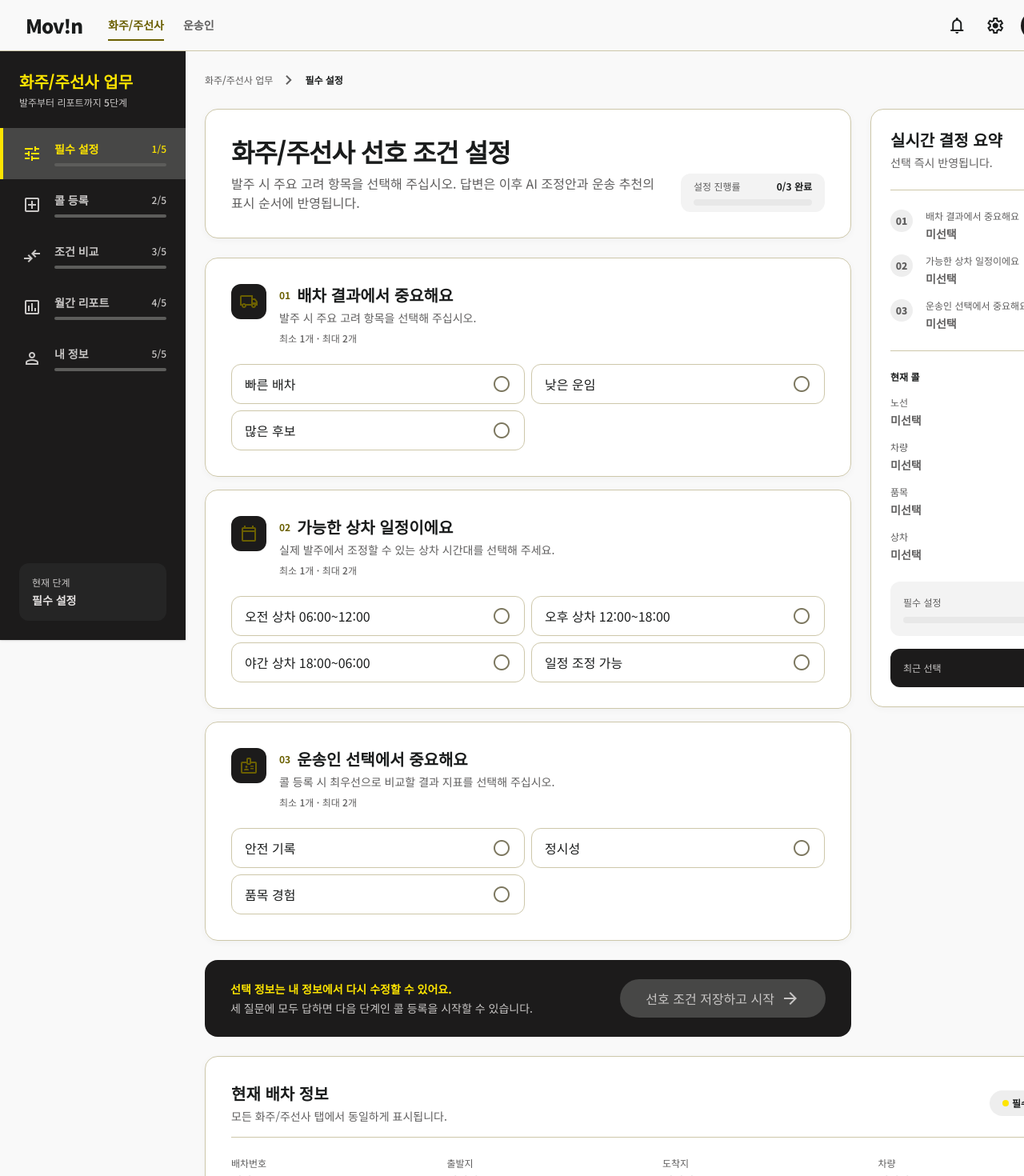
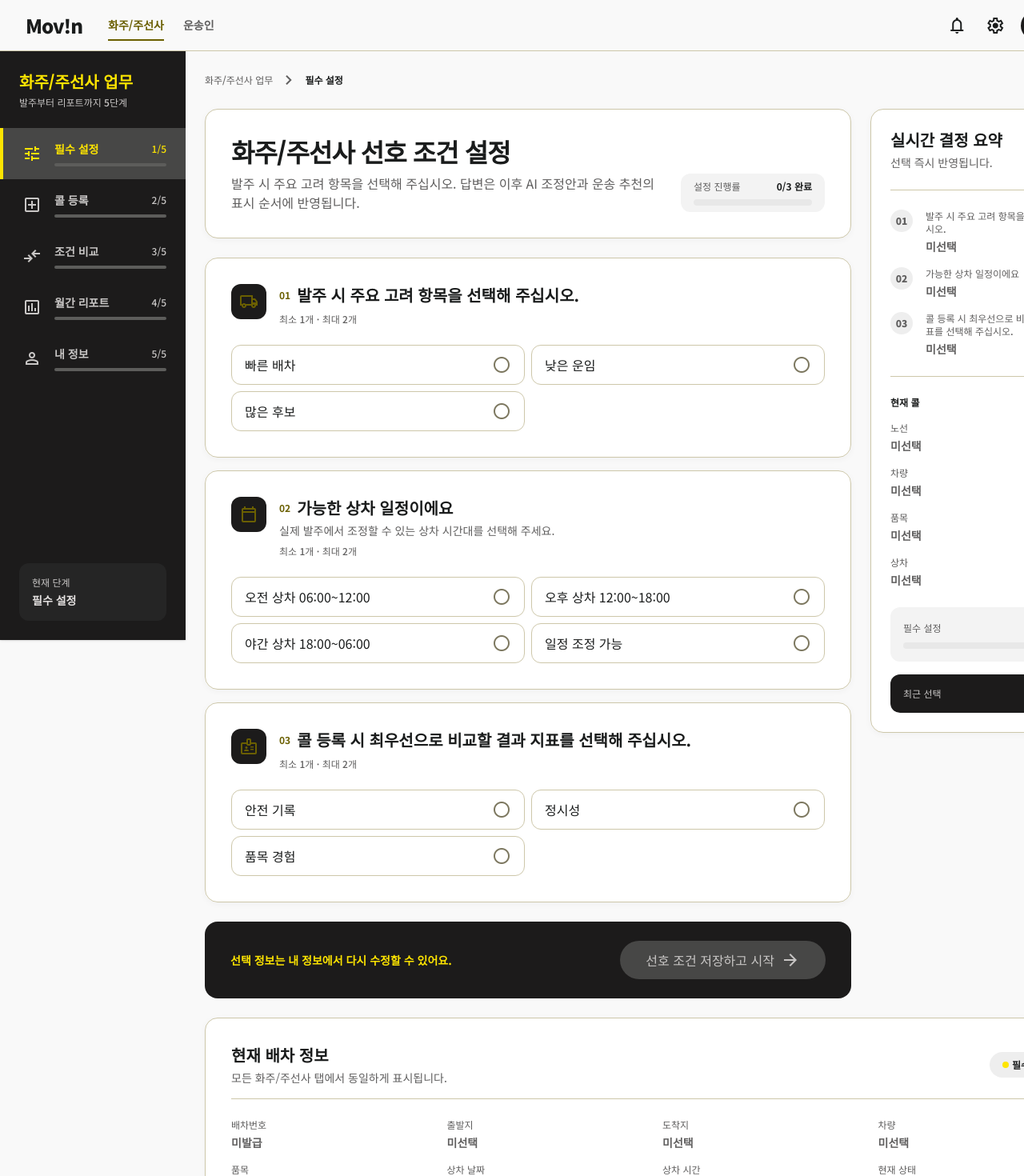
Before and after one commit to rlarbals1210/movin-logistics, a React (Vite) app in the folder frontend/: page / in a window 1280 px wide. Shown: the top 1470 px of the page at 80% size. Built offline with nearby package versions, Linux system fonts and the light colour scheme; no server answers.

Commit message:
화주 쪽 UI 문구 수정

```diff
--- a/frontend/src/features/shipper/PreferenceSetup.tsx
+++ b/frontend/src/features/shipper/PreferenceSetup.tsx
@@ -68,7 +68,9 @@ function PreferenceSetup({
                       <span className="text-label-sm font-bold text-primary">{group.number}</span>
                       <h2 className="text-headline-sm font-bold text-on-surface">{group.title}</h2>
                     </div>
-                    <p className="mt-xs text-body-md text-secondary">{group.description}</p>
+                    {group.description && (
+                      <p className="mt-xs text-body-md text-secondary">{group.description}</p>
+                    )}
                     <p className="mt-sm text-label-sm text-secondary">
                       최소 1개 · 최대 2개
                       {reachedLimit ? ' · 최대 선택 완료' : ''}
@@ -114,9 +116,6 @@ function PreferenceSetup({
       <div className="flex flex-col items-stretch justify-between gap-md rounded-2xl bg-on-secondary-fixed px-lg py-lg text-secondary-fixed md:flex-row md:items-center md:px-xl">
         <div>
           <p className="text-label-md font-bold text-primary-fixed">선택 정보는 내 정보에서 다시 수정할 수 있어요.</p>
-          <p className="mt-xs text-body-md text-secondary-fixed-dim">
-            세 질문에 모두 답하면 다음 단계인 콜 등록을 시작할 수 있습니다.
-          </p>
         </div>
         <button
           type="button"
--- a/frontend/src/features/shipper/shipperPreferences.ts
+++ b/frontend/src/features/shipper/shipperPreferences.ts
@@ -15,8 +15,8 @@ export const preferenceGroups: PreferenceGroup[] = [
   {
     id: 'dispatch',
     number: '01',
-    title: '배차 결과에서 중요해요',
-    description: '발주 시 주요 고려 항목을 선택해 주십시오.',
+    title: '발주 시 주요 고려 항목을 선택해 주십시오.',
+    description: '',
     icon: 'local_shipping',
     options: ['빠른 배차', '낮은 운임', '많은 후보'],
   },
@@ -36,8 +36,8 @@ export const preferenceGroups: PreferenceGroup[] = [
   {
     id: 'carrier',
     number: '03',
-    title: '운송인 선택에서 중요해요',
-    description: '콜 등록 시 최우선으로 비교할 결과 지표를 선택해 주십시오.',
+    title: '콜 등록 시 최우선으로 비교할 결과 지표를 선택해 주십시오.',
+    description: '',
     icon: 'badge',
     options: ['안전 기록', '정시성', '품목 경험'],
   },
```
